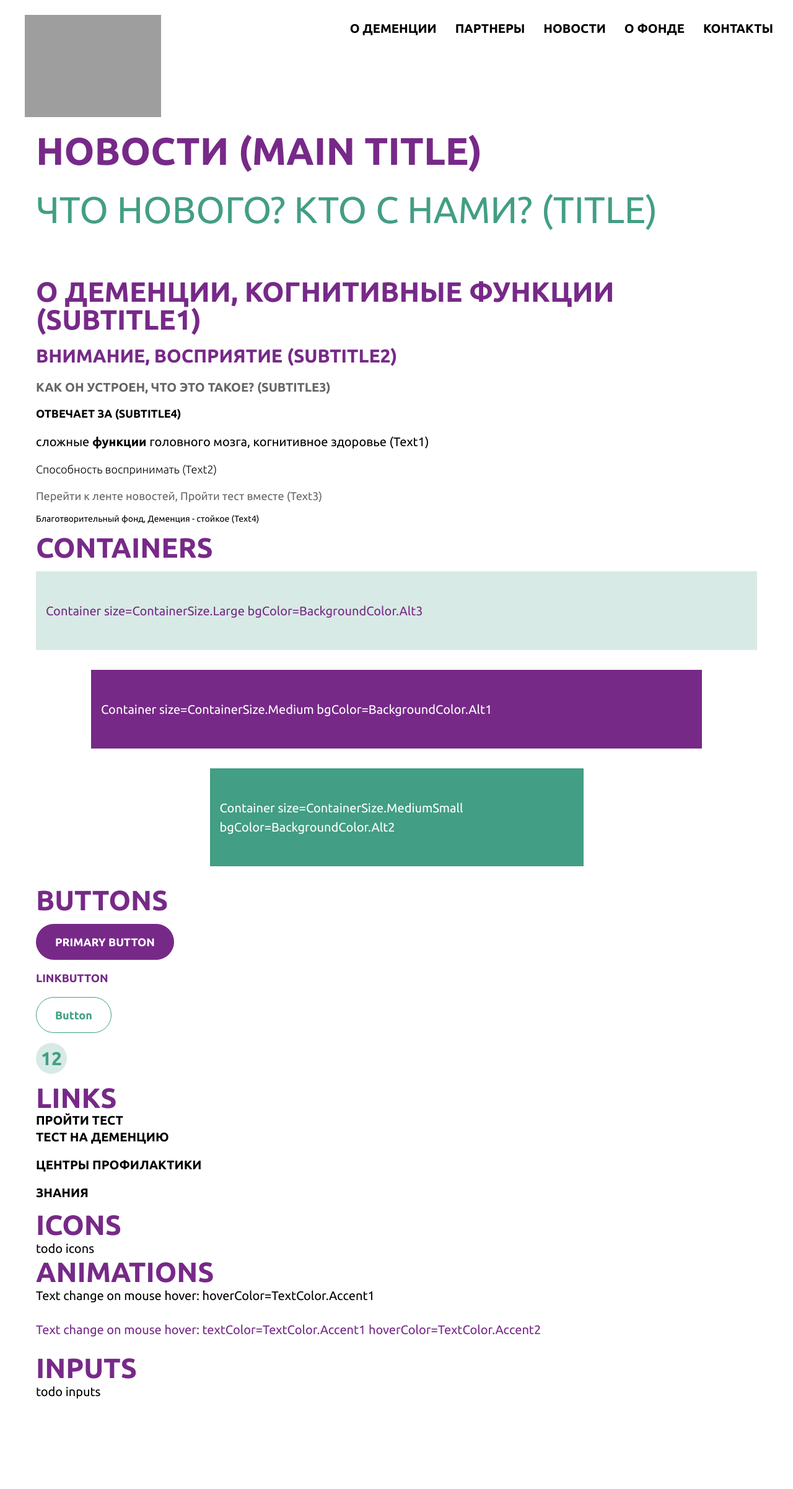
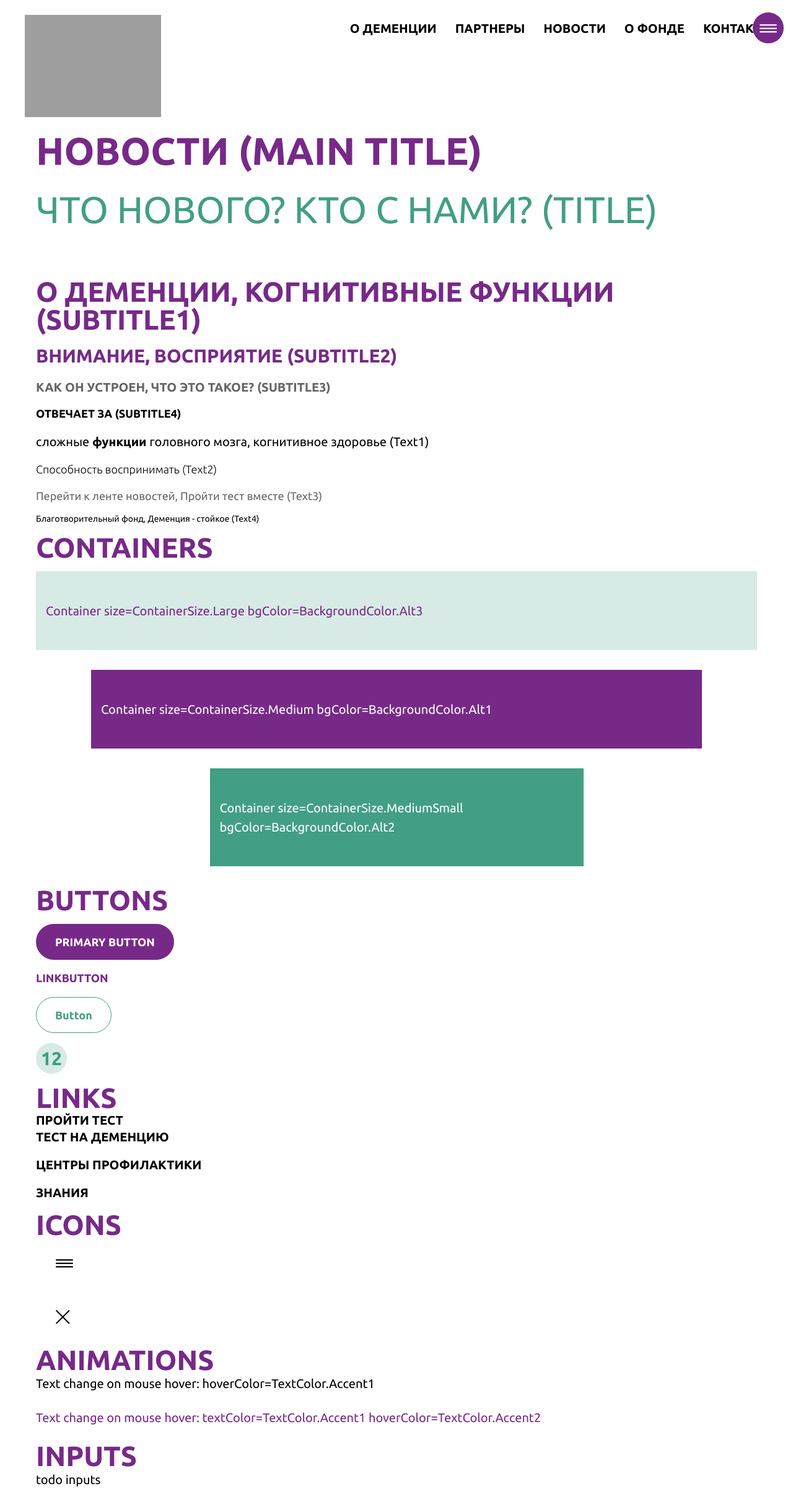
Before and after one commit to Studio-Yandex-Practicum/demencia-frontend, a React (Create React App) app: page /ui-kit in a window 1280 px wide. Shown: the whole page at 62% size. Before the commit the page ends 2261 px from the top, so only its background shows below. Built offline with nearby package versions, Linux system fonts and the light colour scheme; grey boxes are pictures that could not be loaded.

Commit message:
fix: burger button icon

```diff
--- a/src/components/page-header.tsx
+++ b/src/components/page-header.tsx
@@ -3,17 +3,18 @@ import {
   Box,
   BurgerButton,
   Header,
+  IconBurger,
   Link,
   LogoBlock,
   Menu,
   MenuItem,
   MenuItems,
 } from "../ui/controls";
+import { ButtonShape, PaletteColor, TypographyLevel } from "../ui/types";
 
 const PageHeader: React.FC = () => {
   return (
     <Header>
-      <BurgerButton />
       <Box mt={3} ml={5}>
         <LogoBlock altText="Логотип" to="/" />
       </Box>
@@ -38,6 +39,9 @@ const PageHeader: React.FC = () => {
           </MenuItems>
         </Menu>
       </Box>
+      <BurgerButton>
+        <IconBurger fillColor={PaletteColor.White} />
+      </BurgerButton>
     </Header>
   );
 };
--- a/src/pages/ui-kit/ui-kit.tsx
+++ b/src/pages/ui-kit/ui-kit.tsx
@@ -2,8 +2,11 @@ import React from "react";
 import { Section } from "../../ui/controls/layout";
 import {
   Box,
+  BurgerButton,
   Button,
   Container,
+  IconBurger,
+  IconClose,
   Link,
   LinkButton,
   Menu,
@@ -155,7 +158,12 @@ const UiKitPage: React.FC = () => {
       <Section>
         <Container size={ContainerSize.Large}>
           <Subtitle1>Icons</Subtitle1>
-          <Text1>todo icons</Text1>
+          <Box m={4}>
+            <IconBurger />
+          </Box>
+          <Box m={4}>
+            <IconClose />
+          </Box>
         </Container>
       </Section>
       <Section>
--- a/src/ui/controls/button.tsx
+++ b/src/ui/controls/button.tsx
@@ -12,7 +12,7 @@ import { ElementAnimationProps, zoomOnHoverMixIn } from "./animation";
 import { PropsWithChildren, ReactNode } from "react";
 import { BackgroundColorProps } from "./container";
 
-interface ButtonProps
+export interface ButtonProps
   extends FontColorProps,
     FontLevelProps,
     BackgroundColorProps,
--- a/src/ui/controls/header.tsx
+++ b/src/ui/controls/header.tsx
@@ -1,34 +1,25 @@
-import styled from "styled-components";
-import burgerImage from "../../images/burger-menu.svg";
-import { ScreenSize } from "../types";
-import { cursorMixin } from "./cursor";
+import styled, { ThemeProps, DefaultTheme } from "styled-components";
+import {
+  ButtonShape,
+  ButtonType,
+  PaletteColor,
+  ScreenSize,
+  TypographyLevel,
+} from "../types";
+import { Button, ButtonProps } from "./button";
 
-export const BurgerButton = styled.button`
-  display: none;
-  z-index: 2;
-  ${cursorMixin}
-  alight-self: flex-end;
-
-  @media screen and (max-width: ${ScreenSize.Large}px) {
-    display: block;
-    width: 49px;
-    height: 33px;
-    background-image: url("${burgerImage}");
-    background-size: contain;
-    background-color: transparent;
-    background-repeat: no-repeat;
-    position: fixed;
-    top: 30px;
-    right: 25px;
-    border: none;
-    padding: 0;
-  }
-
-  @media screen and (max-width: 639px) {
-    width: 47px;
-    height: 25px;
-    top: 30px;
-  }
+export const BurgerButton = styled(Button).attrs(
+  (props: ThemeProps<DefaultTheme> & ButtonProps) => ({
+    type: ButtonType.Primary,
+    shape: ButtonShape.Circle,
+    level: TypographyLevel.Subtitle3,
+    textColor: PaletteColor.White,
+    ...props,
+  })
+)`
+  position: fixed;
+  top: 20px;
+  right: 15px;
 `;
 
 const Header = styled.header`
--- a/src/ui/controls/icon.tsx
+++ b/src/ui/controls/icon.tsx
@@ -1,7 +1,91 @@
 import React from "react";
+import styled, { DefaultTheme, ThemeProps } from "styled-components";
+import { PaletteColor } from "../types";
+import { FontColorProps, getTextSelectedColor } from "./mixins";
 
-interface IconProps {}
+interface IconProps {
+  height?: number;
+  fillColor?: string;
+}
 
-export const Icon: React.FC<IconProps> = (props) => {
-  return <i></i>;
+const IconBurgerDefault: React.FC<IconProps> = (props) => {
+  const proportionScale = 2;
+  const height = props.height || 14;
+  const width = height * proportionScale;
+  const color = props.fillColor || PaletteColor.Black;
+  return (
+    <svg
+      width={width}
+      height={height}
+      viewBox="0 0 50 25"
+      fill="none"
+      xmlns="http://www.w3.org/2000/svg"
+    >
+      <path
+        fill-rule="evenodd"
+        clip-rule="evenodd"
+        d="M2.04999 4.28003C1.51955 4.28003 1.01085 4.06931 0.635773 3.69424C0.2607 3.31917 0.0499878 2.81046 0.0499878 2.28003C0.0499878 1.7496 0.2607 1.24089 0.635773 0.865814C1.01085 0.490741 1.51955 0.280029 2.04999 0.280029H47.88C48.4104 0.280029 48.9191 0.490741 49.2942 0.865814C49.6693 1.24089 49.88 1.7496 49.88 2.28003C49.88 2.81046 49.6693 3.31917 49.2942 3.69424C48.9191 4.06931 48.4104 4.28003 47.88 4.28003H2.04999Z"
+        fill={color}
+      />
+      <path
+        fill-rule="evenodd"
+        clip-rule="evenodd"
+        d="M2.04999 14.22C1.51955 14.22 1.01085 14.0093 0.635773 13.6342C0.2607 13.2591 0.0499878 12.7504 0.0499878 12.22C0.0499878 11.6895 0.2607 11.1808 0.635773 10.8058C1.01085 10.4307 1.51955 10.22 2.04999 10.22H47.88C48.4104 10.22 48.9191 10.4307 49.2942 10.8058C49.6693 11.1808 49.88 11.6895 49.88 12.22C49.88 12.7504 49.6693 13.2591 49.2942 13.6342C48.9191 14.0093 48.4104 14.22 47.88 14.22H2.04999Z"
+        fill={color}
+      />
+      <path
+        fill-rule="evenodd"
+        clip-rule="evenodd"
+        d="M2.04999 24.17C1.51955 24.17 1.01085 23.9593 0.635773 23.5843C0.2607 23.2092 0.0499878 22.7005 0.0499878 22.17C0.0499878 21.6396 0.2607 21.1309 0.635773 20.7558C1.01085 20.3808 1.51955 20.17 2.04999 20.17H47.88C48.4104 20.17 48.9191 20.3808 49.2942 20.7558C49.6693 21.1309 49.88 21.6396 49.88 22.17C49.88 22.7005 49.6693 23.2092 49.2942 23.5843C48.9191 23.9593 48.4104 24.17 47.88 24.17H2.04999Z"
+        fill={color}
+      />
+    </svg>
+  );
 };
+
+const IconCloseDefault: React.FC<IconProps> = (props) => {
+  const proportionScale = 1;
+  const height = props.height || 23;
+  const width = height * proportionScale;
+  const color = props.fillColor || PaletteColor.Black;
+  return (
+    <svg
+      width={width}
+      height={height}
+      viewBox="0 0 23 23"
+      version="1.1"
+      xmlns="http://www.w3.org/2000/svg"
+    >
+      <g stroke="none" stroke-width="1" fill={color} fill-rule="evenodd">
+        <rect
+          transform="translate(11.313708, 11.313708) rotate(-45.000000) translate(-11.313708, -11.313708) "
+          x="10.3137085"
+          y="-3.6862915"
+          width="2"
+          height="30"
+        ></rect>
+        <rect
+          transform="translate(11.313708, 11.313708) rotate(-315.000000) translate(-11.313708, -11.313708) "
+          x="10.3137085"
+          y="-3.6862915"
+          width="2"
+          height="30"
+        ></rect>
+      </g>
+    </svg>
+  );
+};
+
+export const IconBurger = styled(IconBurgerDefault).attrs(
+  (props: ThemeProps<DefaultTheme> & FontColorProps & IconProps) => ({
+    fillColor: getTextSelectedColor(props),
+    ...props,
+  })
+)``;
+
+export const IconClose = styled(IconCloseDefault).attrs(
+  (props: ThemeProps<DefaultTheme> & FontColorProps & IconProps) => ({
+    fillColor: getTextSelectedColor(props),
+    ...props,
+  })
+)``;
--- a/src/ui/controls/index.ts
+++ b/src/ui/controls/index.ts
@@ -2,6 +2,7 @@ import { Button, LinkButton } from "./button";
 import { Box } from "./box";
 import { Link } from "./link";
 import Header from "./header";
+import { IconBurger, IconClose } from "./icon";
 import { BurgerButton } from "./header";
 import Footer from "./footer";
 import { Layout } from "./layout";
@@ -23,4 +24,6 @@ export {
   MenuItems,
   MenuItem,
   LogoBlock,
+  IconBurger,
+  IconClose,
 };
```
